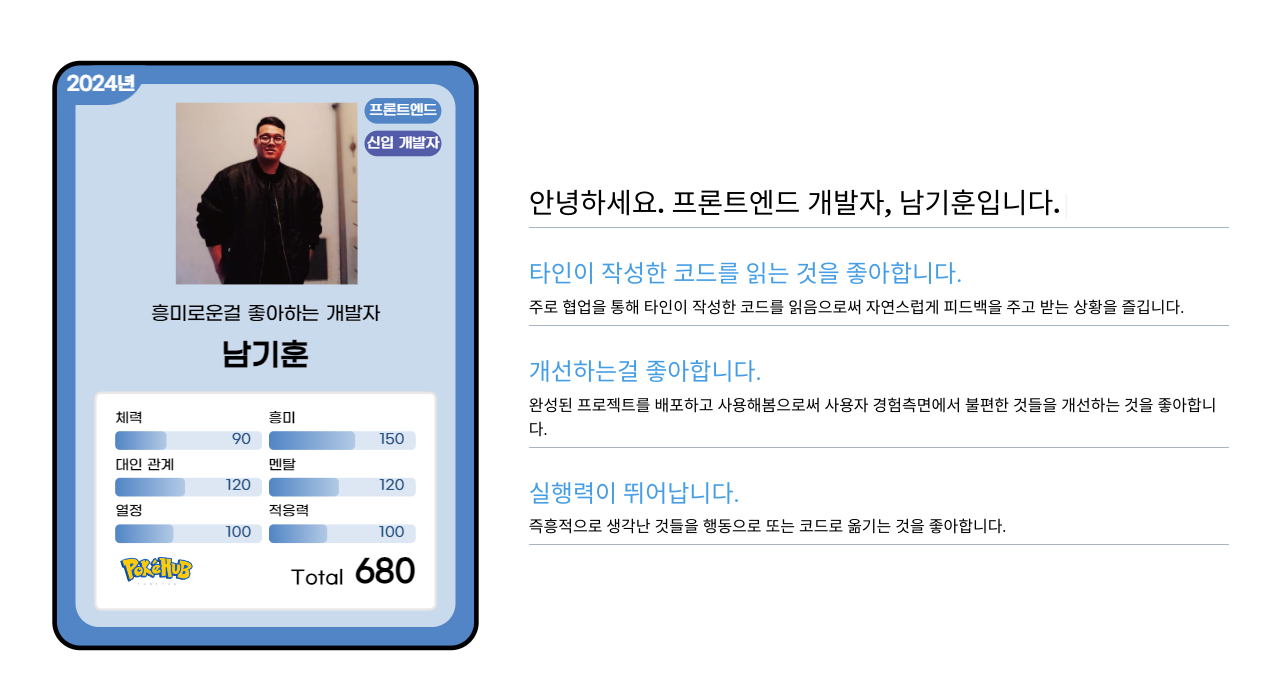
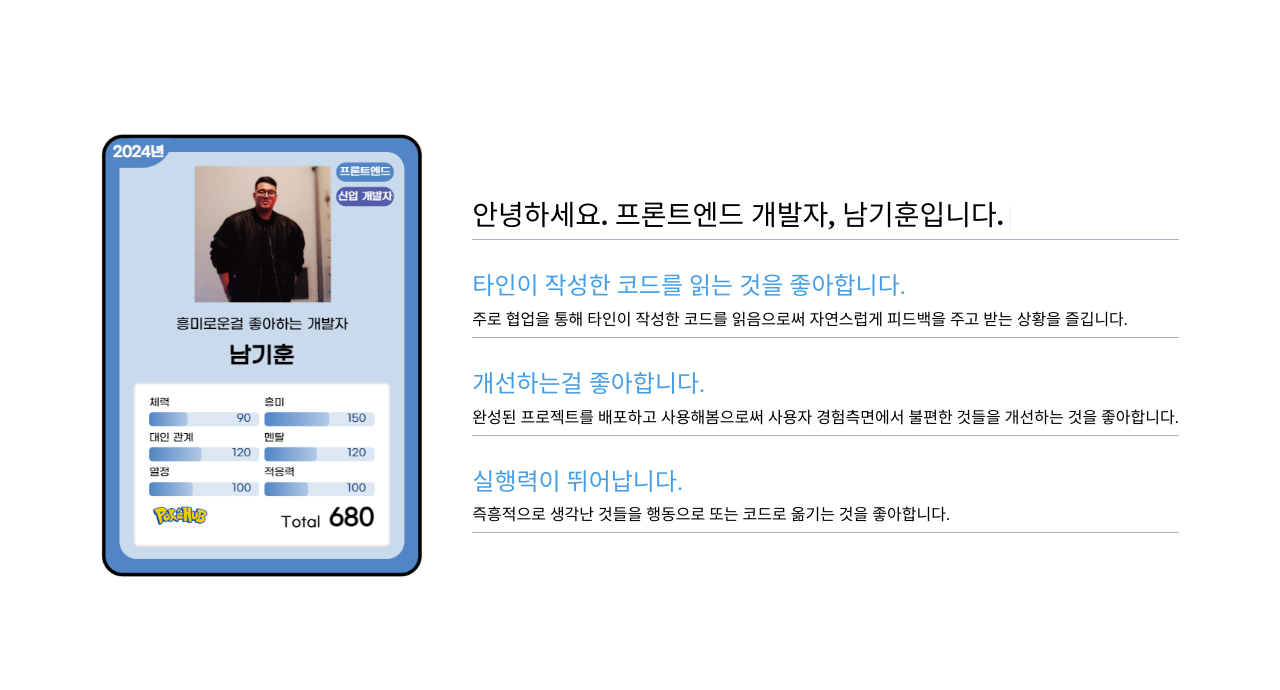
Before and after one commit to BearHumanS/react_portfolio, a React (Create React App) app: page / in a window 1280 px wide. Shown: the part 1025-1715 px from the top of the page. Built offline with nearby package versions, Linux system fonts and the light colour scheme; no server answers; a web font is replaced by a local one.

Commit message:
Design: 뷰포인트에 따른 스타일 추가

```diff
--- a/src/components/about/AnimatedCard.tsx
+++ b/src/components/about/AnimatedCard.tsx
@@ -74,6 +74,16 @@ const AnimatedCard = styled(motion.div)`
   width: 428px;
   height: 591px;
 
+  @media (min-width: ${breakpoints.md}) and (max-width: ${breakpoints.xl}) {
+    width: 321px;
+    height: 443px;
+
+    img {
+      width: 321px;
+      height: 443px;
+    }
+  }
+
   @media (max-width: ${breakpoints.md}) {
     width: 214px;
     height: 296px;
```
